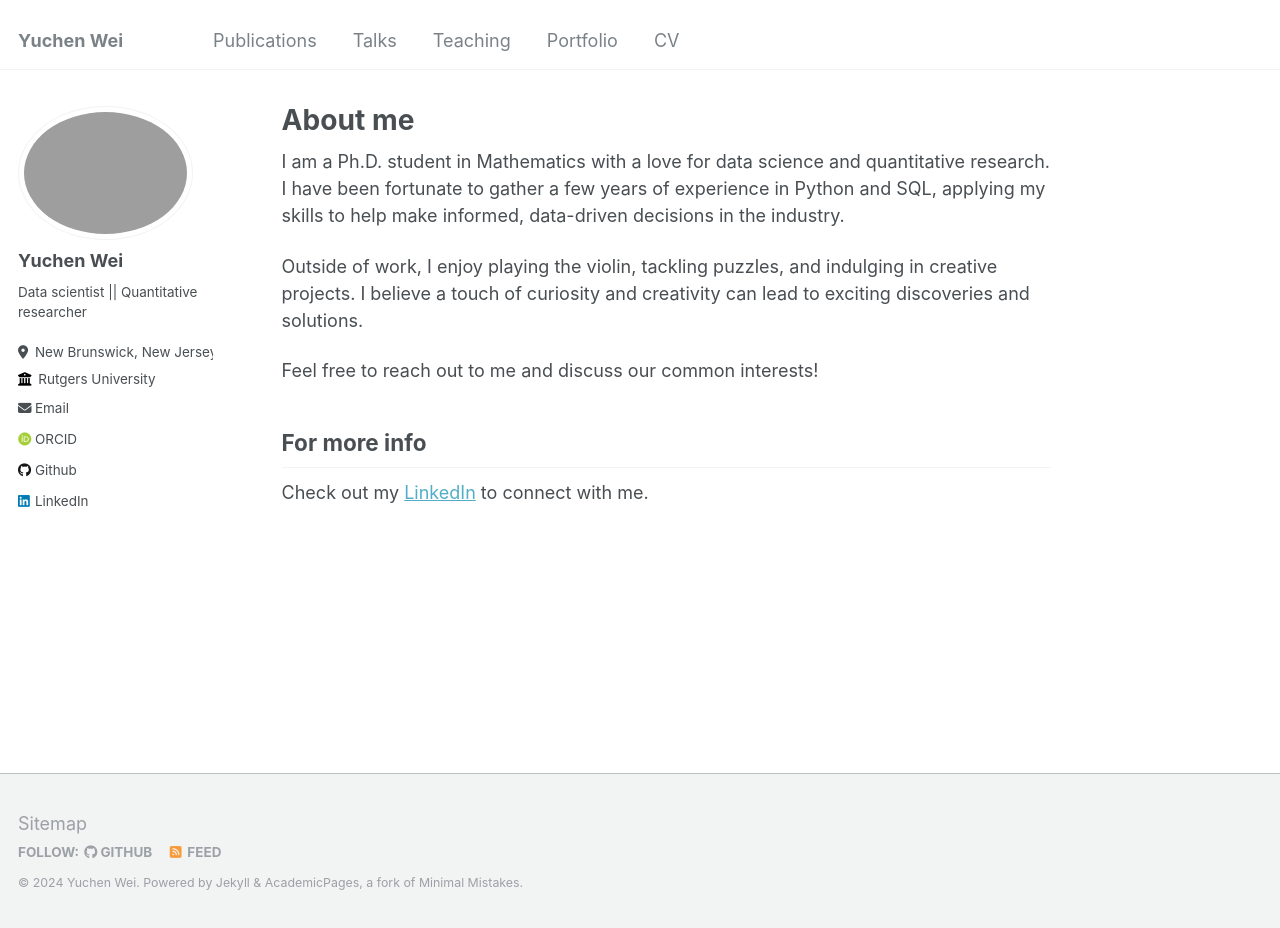
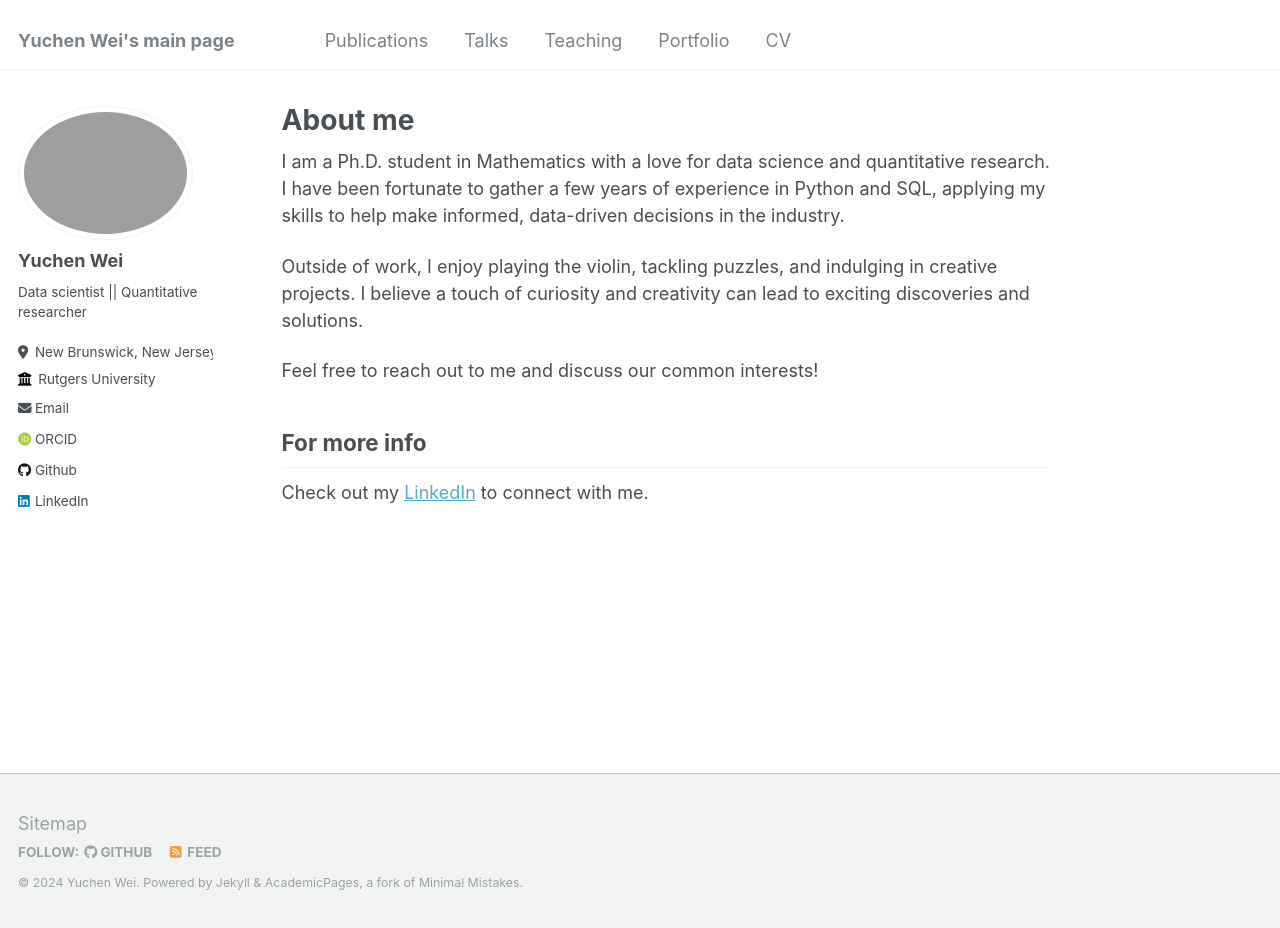
Before and after one commit to Yuccwei/YuchenWei.github.io, a Jekyll site: the page built from _pages/about.md, in a window 1280 px wide and 928 px high. Built offline with Jekyll 4.4.1, drawn with Linux system fonts in a browser that asks for light colours; some web fonts are replaced.

Commit message:
Updated a file

```diff
--- a/_config.yml
+++ b/_config.yml
@@ -8,7 +8,7 @@
 
 # Basic Site Settings
 locale                   : "en-US"
-title                    : "Yuchen Wei"
+title                    : "Yuchen Wei's main page"
 title_separator          : "-"
 name                     : &name "Yuchen Wei"
 description              : &description "personal webpage"
```
